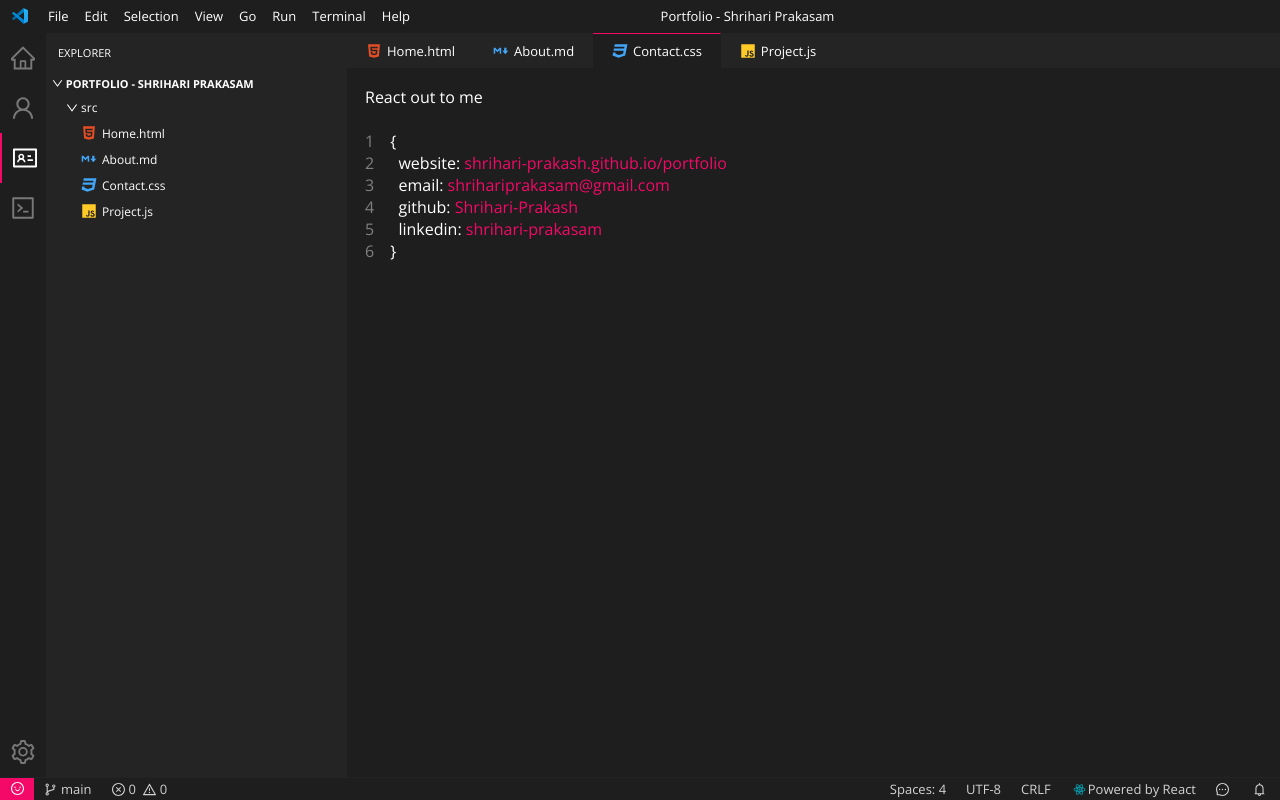
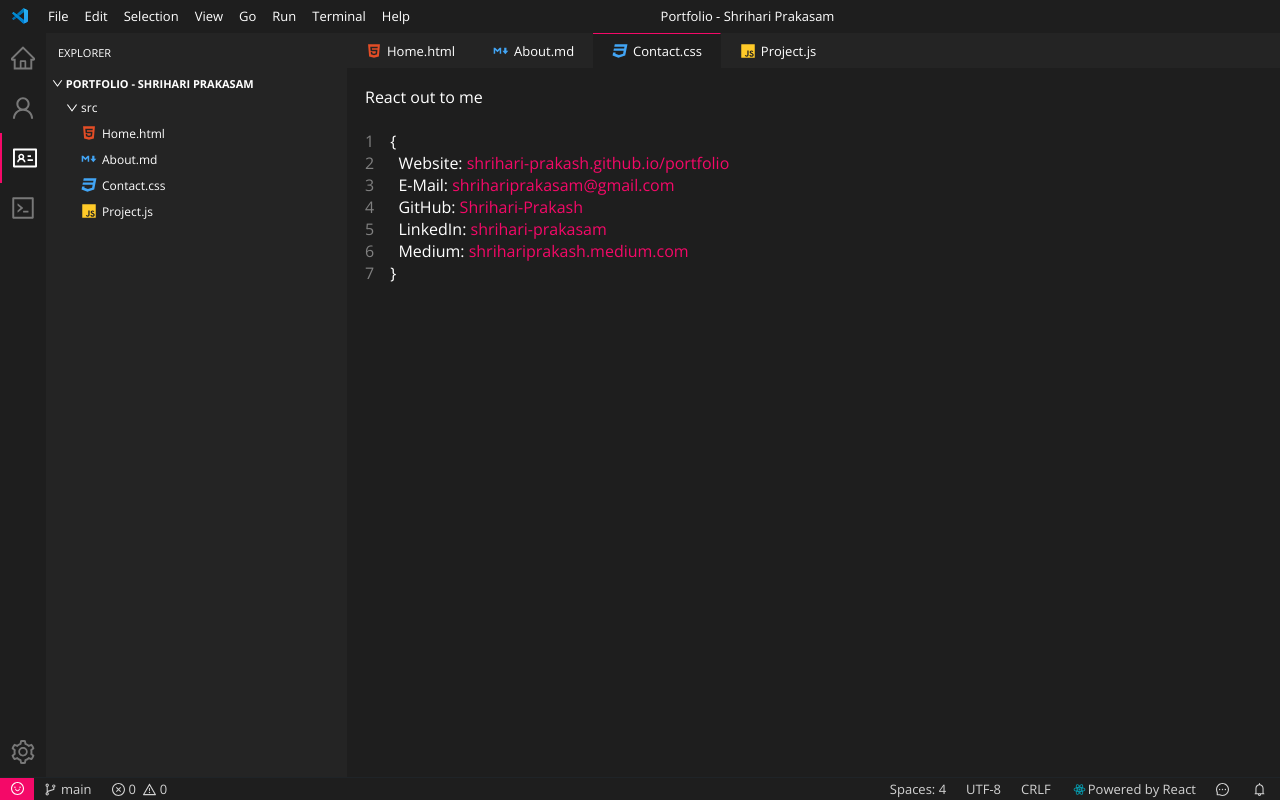
Before and after one commit to Shrihari-Prakash/portfolio, a React (Create React App) app: page /contact in a window 1280 px wide. Built offline with nearby package versions, Linux system fonts and the light colour scheme.

Commit message:
Added medium link to contact.

```diff
--- a/src/pages/Contact.js
+++ b/src/pages/Contact.js
@@ -36,7 +36,7 @@ export default function Contact() {
       <br></br>
       <div className="code-line">{"{"}</div>
       <div className="code-line">
-        &nbsp;&nbsp;website:{" "}
+        &nbsp;&nbsp;Website:{" "}
         <a
           href="https://shrihari-prakash.github.io/portfolio"
           rel="noreferrer"
@@ -46,13 +46,13 @@ export default function Contact() {
         </a>
       </div>
       <div className="code-line">
-        &nbsp;&nbsp;email:{" "}
+        &nbsp;&nbsp;E-Mail:{" "}
         <a href="mailto:shrihariprakasam@gmail.com">
           shrihariprakasam@gmail.com
         </a>
       </div>
       <div className="code-line">
-        &nbsp;&nbsp;github:{" "}
+        &nbsp;&nbsp;GitHub:{" "}
         <a
           href="https://github.com/Shrihari-Prakash"
           rel="noreferrer"
@@ -62,7 +62,7 @@ export default function Contact() {
         </a>
       </div>
       <div className="code-line">
-        &nbsp;&nbsp;linkedin:{" "}
+        &nbsp;&nbsp;LinkedIn:{" "}
         <a
           href="https://www.linkedin.com/in/shrihari-prakasam/"
           rel="noreferrer"
@@ -71,6 +71,16 @@ export default function Contact() {
           shrihari-prakasam
         </a>
       </div>
+      <div className="code-line">
+        &nbsp;&nbsp;Medium:{" "}
+        <a
+          href="https://shrihariprakash.medium.com"
+          rel="noreferrer"
+          target="_blank"
+        >
+          shrihariprakash.medium.com
+        </a>
+      </div>
       <div className="code-line">{"}"}</div>
     </ContactWrapper>
   );
```
